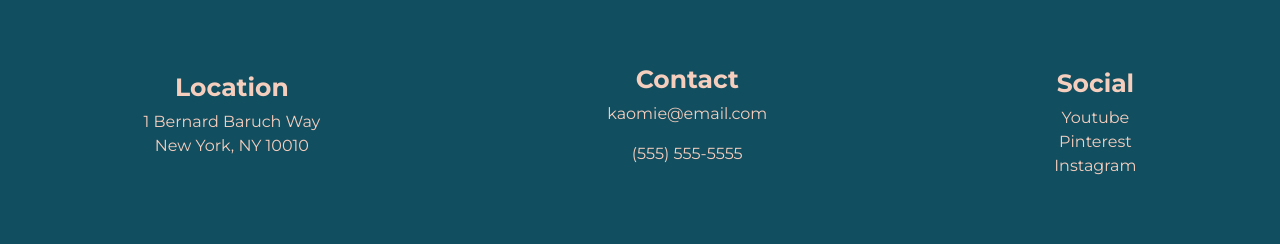
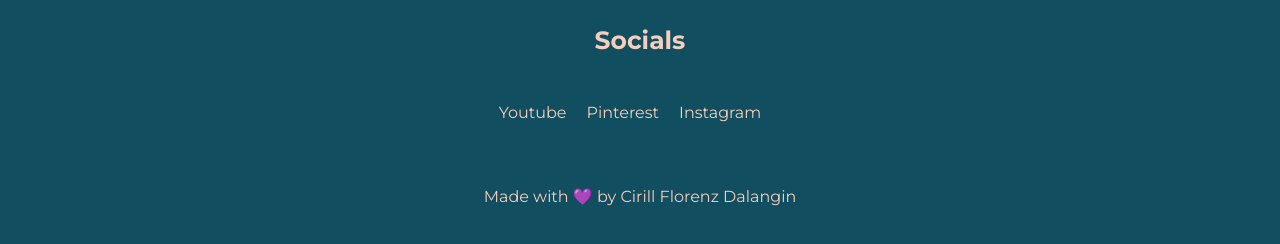
Before and after one commit to cdalangin/kaomie, a plain HTML site: page index.html in a window 1280 px wide. Shown: the part 2102-2346 px from the top of the page. Drawn offline with nearby package versions, Linux system fonts and the light colour scheme.

Commit message:
update footer

```diff
--- a/index.html
+++ b/index.html
@@ -84,27 +84,18 @@
     <!-- Footer -->
 
     <div class="footer">
-        <div class="sections">
-            <div class="footer-box">
-                <h3 class="footer-title">Location</h3>
-                <p>1 Bernard Baruch Way
-                    <br>New York, NY 10010
-                </p>
-            </div>
-
-            <div class="footer-box">
-                <h3 class="footer-title">Contact</h3>
-                <p>kaomie@email.com</p>
-                <p>(555) 555-5555</p>
-            </div>
-
-            <div class="footer-box">
-                <h3 class="footer-title">Social</h3>
-                <a href="https://www.youtube.com/channel/UCuaCPXIJEzMq3q8i_nd3tyw/featured">Youtube</a><br>
-                <a href="https://www.pinterest.com/nazarenobdalang/_saved/">Pinterest</a><br>
-                <a href="https://www.instagram.com/ka_omie/">Instagram</a>
-
-            </div>
+        <div class="footer-section">
+            <h3 class="footer-title">Socials</h3>
+        </div>
+        <div class="footer-section">
+            <a href="https://www.youtube.com/channel/UCuaCPXIJEzMq3q8i_nd3tyw/featured"
+                class="footer-links">Youtube</a><br>
+            <a href="https://www.pinterest.com/nazarenobdalang/_saved/" class="footer-links">Pinterest</a><br>
+            <a href="https://www.instagram.com/ka_omie/" class="footer-links">Instagram</a>
+        </div>
+        <div class="footer-section">
+            <p class="footer-text">Made with 💜 by <a href="http://florenz.tech" class="footer-text">Cirill Florenz
+                    Dalangin</a></p>
         </div>
 
     </div>
--- a/styles.css
+++ b/styles.css
@@ -146,30 +146,42 @@ nav a:focus {
     height: 250px;
     background-color: #114e60;
     display: flex;
-    justify-content: left;
+    flex-direction: column;
+    justify-content: center;
     align-items: center;
 }
 
-.sections {
+
+.footer-section {
     width: 100%;
     height: 200px;
+    margin: 20px;
     display: flex;
-    align-items: center;
+    flex-direction: row;
     justify-content: center;
-    justify-content: space-around;
+    text-align: center;
 }
 
-.sections a, .sections p {
+.footer-title {
+    font-size: 25px;
+    font-weight: 600;
+    color: #f5cebe;
+    margin: auto;
+}
+
+.footer-links {
+    color: #f5cebe;
+    font-weight: 400;
+    text-align: center;
+    line-height: 1.5;
+    text-decoration: none;
+    margin-right: 20px;
+}
+
+.footer-text {
     color: #f5cebe;
     font-weight: 400;
     text-align: center;
     line-height: 1.5;
     text-decoration: none;
 }
-
-.footer-title {
-    font-size: 25px;
-    font-weight: 600;
-    color: #f5cebe;
-    margin-top: 0;
-}
```
Also changed, not shown: 1 other file.
